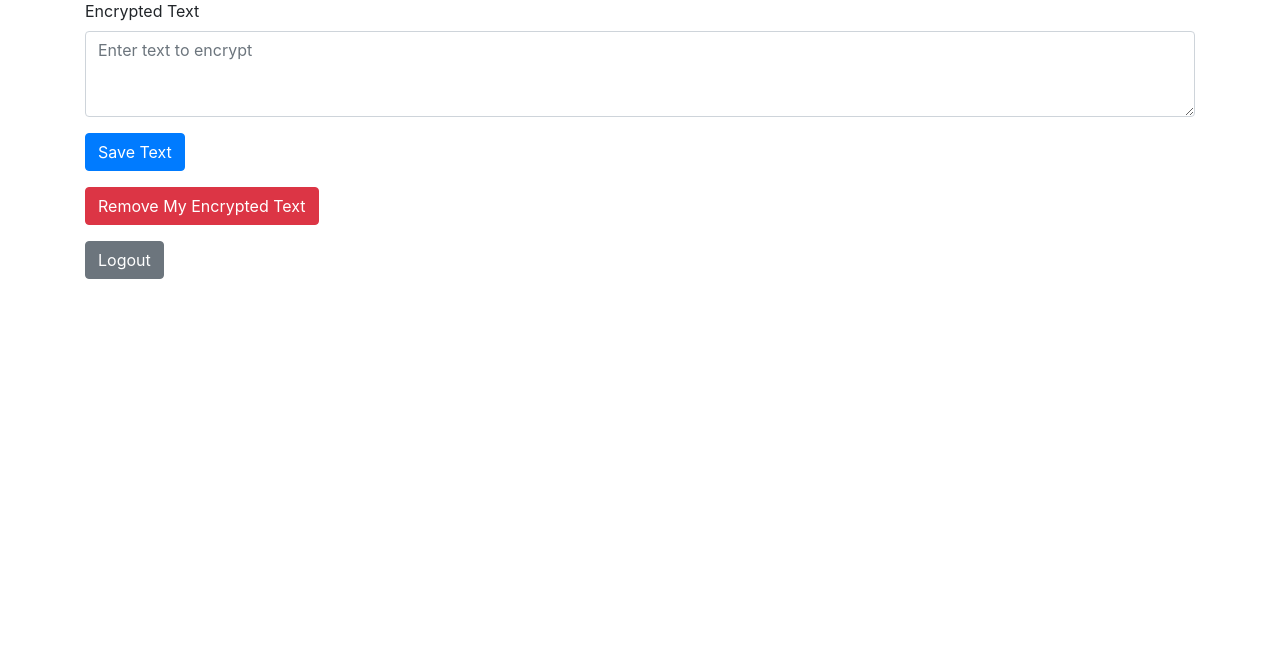
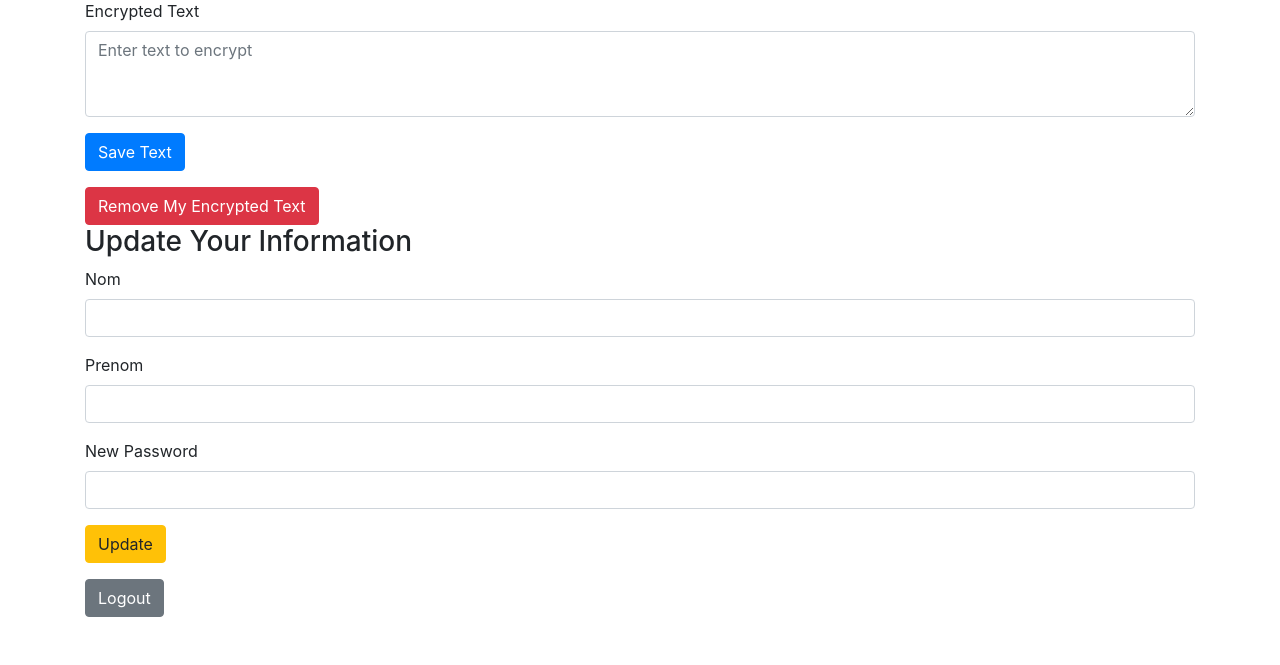
Before and after one commit to Ozomozyan/Projet_1, a Flask app: page /dashboard in a window 1280 px wide. Shown: the part 135-800 px from the top of the page. Run offline with Flask 3, Linux system fonts and the light colour scheme; the visitor is signed in with stand-in values (Sample User, id 1); data that the repository does not hold is empty; parts of the project's set-up code (start-up, migrations or seed data) failed here and were passed over; some libraries are stand-ins or nearby versions.

Commit message:
Profile update feautures

```diff
--- a/app.py
+++ b/app.py
@@ -77,6 +77,24 @@ def web_remove_text():
 
     return redirect(url_for('dashboard'))
 
+@app.route('/update_profile', methods=['POST'])
+def update_profile():
+    if 'user_id' not in session:
+        flash("You need to login to update your profile.", "error")
+        return redirect(url_for('login'))
+
+    nom = request.form['nom']
+    prenom = request.form['prenom']
+    password = request.form['password']  # Can be empty if the user doesn't want to change the password
+
+    success = user_management.update_user_profile(session['user_id'], nom, prenom, password)
+    if success:
+        flash("Your profile was updated successfully.", "success")
+    else:
+        flash("Failed to update your profile.", "error")
+
+    return redirect(url_for('dashboard'))
+
 
 @app.route('/logout')
 def logout():
--- a/templates/user_dashboard.html
+++ b/templates/user_dashboard.html
@@ -32,6 +32,25 @@
         <button type="submit" class="btn btn-danger">Remove My Encrypted Text</button>
     </form>
 
+        <!-- User Information Update Form -->
+    <h3>Update Your Information</h3>
+    <form action="/update_profile" method="post">
+        <div class="form-group">
+            <label for="updateNom">Nom</label>
+            <input type="text" class="form-control" id="updateNom" name="nom" required>
+        </div>
+        <div class="form-group">
+            <label for="updatePrenom">Prenom</label>
+            <input type="text" class="form-control" id="updatePrenom" name="prenom" required>
+        </div>
+        <div class="form-group">
+            <label for="updatePassword">New Password</label>
+            <input type="password" class="form-control" id="updatePassword" name="password">
+        </div>
+        <button type="submit" class="btn btn-warning">Update</button>
+    </form>
+
+
     <a href="/logout" class="btn btn-secondary mt-3">Logout</a>
 </div>
 
--- a/user_management.py
+++ b/user_management.py
@@ -230,3 +230,22 @@ def remove_encrypted_text(user_login):
         if conn.is_connected():
             cursor.close()
             conn.close()
+
+def update_user_profile(login, nom, prenom, password):
+    conn = create_conn()
+    cursor = conn.cursor()
+    try:
+        # Update password only if it's provided
+        if password:
+            hashed_password = generate_password_hash(password)
+            cursor.execute("UPDATE users SET nom = %s, prenom = %s, mtp = %s WHERE login = %s", (nom, prenom, hashed_password, login))
+        else:
+            cursor.execute("UPDATE users SET nom = %s, prenom = %s WHERE login = %s", (nom, prenom, login))
+        conn.commit()
+        return True
+    except mysql.connector.Error as err:
+        print(f"Failed to update user profile: {err}")
+        return False
+    finally:
+        cursor.close()
+        conn.close()
```
